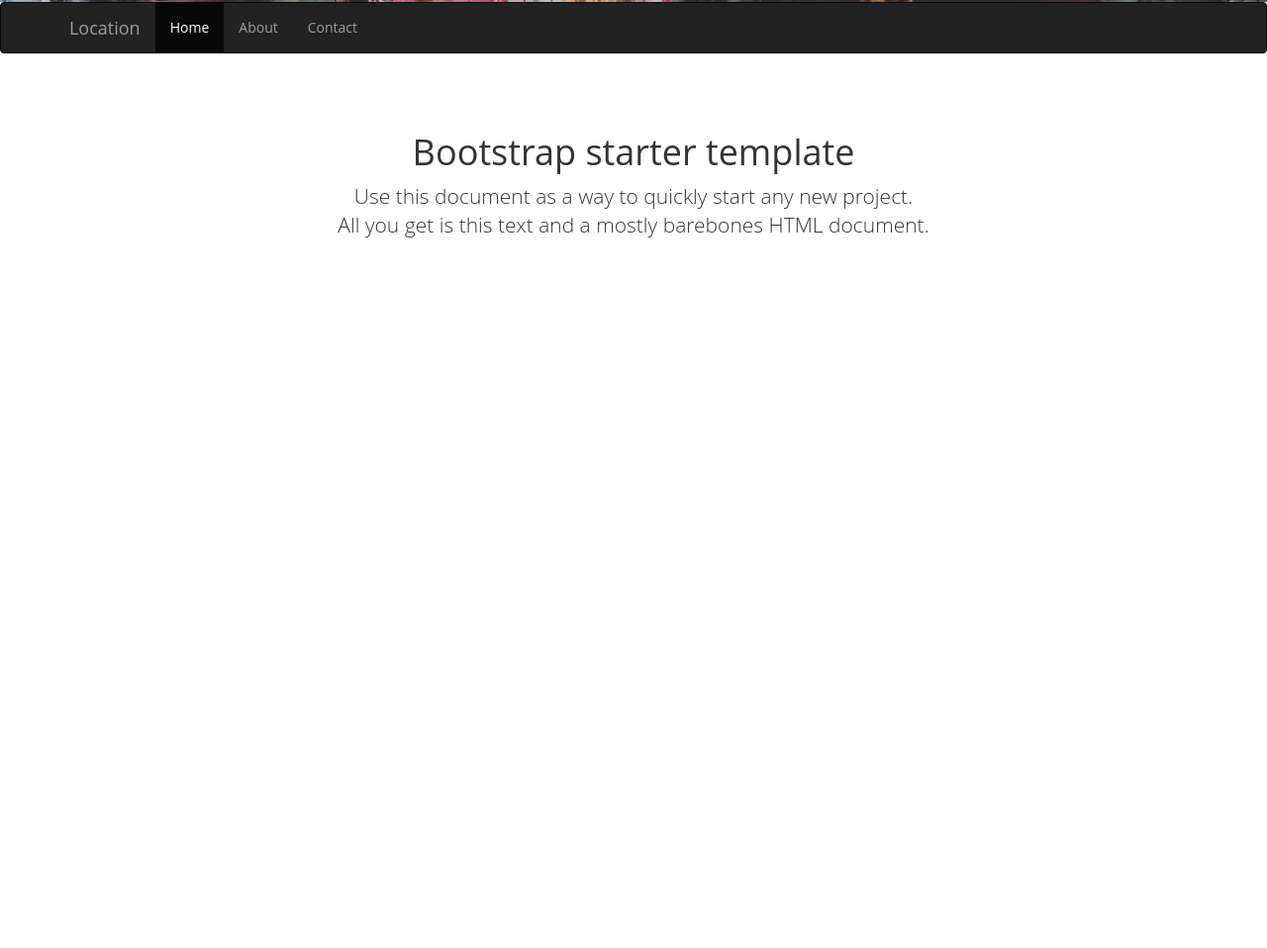
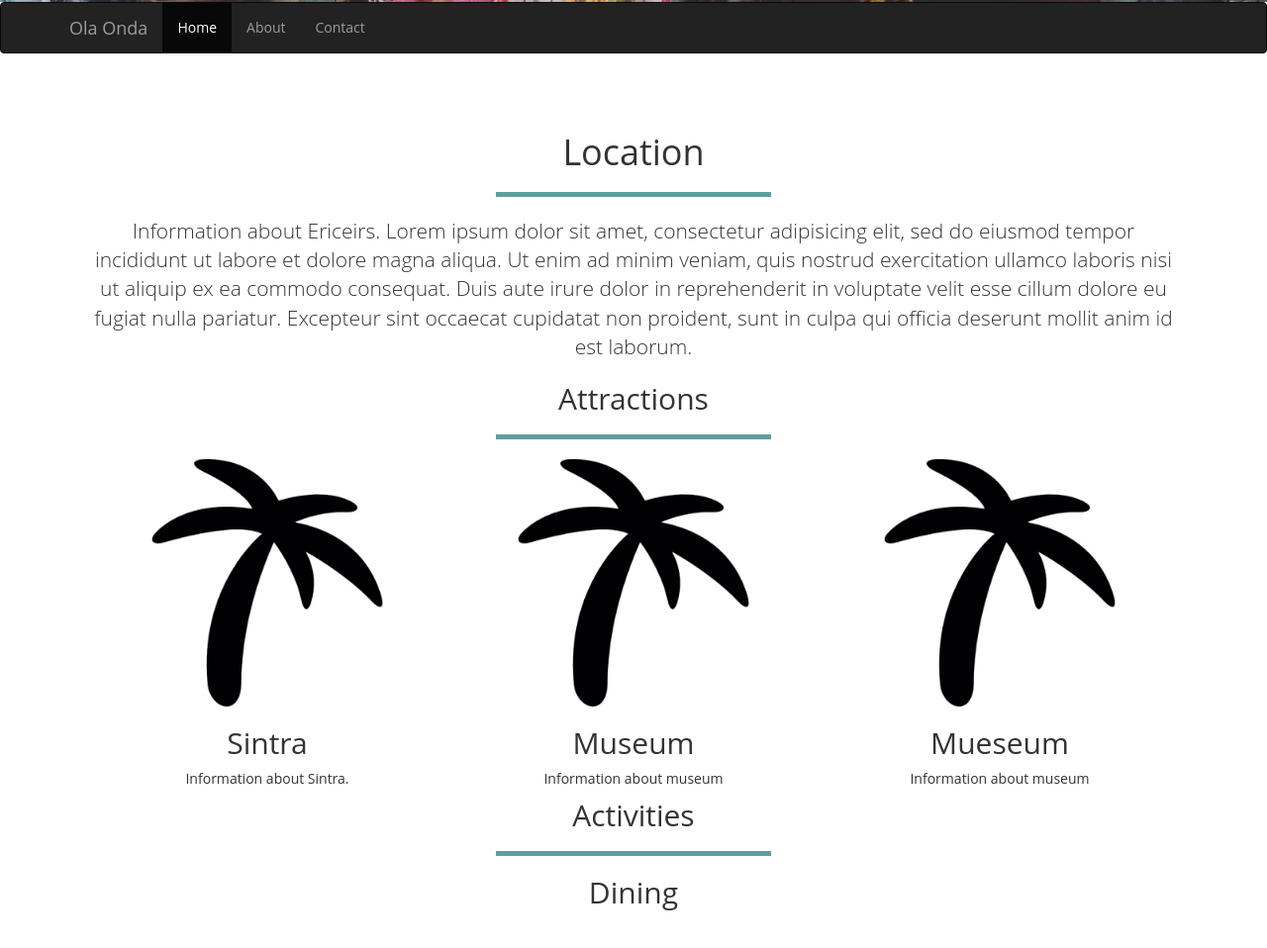
Before and after one commit to LauraXiulan/guesthouse-website, a plain HTML site: page location.html in a window 1280 px wide. Shown: the part 398-1356 px from the top of the page at 99% size. Before the commit the page ends 800 px from the top, so only its background shows below. Drawn offline with Linux system fonts and the light colour scheme.

Commit message:
Added logo, added columns, created horizontal ruler

```diff
--- a/location.css
+++ b/location.css
@@ -108,6 +108,11 @@
 	z-index: 1;
 }
 
+#logo1 {
+	width: 50px;
+	height: :auto;
+}
+
 #language-menu {
 	bottom: 70px;
 	position: absolute;
@@ -163,3 +168,34 @@
 	position: relative;
 	top: 1px;
 }
+
+
+/* ----------- content ------------*/
+
+.h1 {
+	color: teal;
+}
+
+hr {
+	clear: both;
+	color: cadetblue;
+	background-color: cadetblue;
+	height: 5px;
+	border-width: 0;
+	width: 25%;
+}
+
+
+
+/* Columns */
+.marketing .col-lg-4 {
+  margin-bottom: 20px;
+  text-align: center;
+}
+.marketing h2 {
+  font-weight: normal;
+}
+.marketing .col-lg-4 p {
+  margin-right: 10px;
+  margin-left: 10px;
+}
--- a/location.html
+++ b/location.html
@@ -39,7 +39,7 @@
         <div id="header-wrapper" style="background-image: url('./images/fruit.jpg');">
           <div id="logo">
             <a href="#">
-                <img alt="Guesthouse" src="#">
+              <img id="logo1" alt="Guesthouse" src="./images/logo.jpg">
             </a>
           </div>
           <div id="language-menu">
@@ -79,7 +79,7 @@
           <span class="icon-bar"></span>
           <span class="icon-bar"></span>
         </button>
-          <a class="navbar-brand" href="#">Location</a>
+        <a class="navbar-brand" href="#">Ola Onda</a>
       </div>
       <div id="navbar" class="collapse navbar-collapse">
         <ul class="nav navbar-nav">
@@ -90,12 +90,74 @@
       </div>
     </div>
   </nav>
+
+  <!-- END NAVBAR -->
+
   <div class="container">
     <div class="starter-template">
-        <h1>Bootstrap starter template</h1>
-        <p class="lead">Use this document as a way to quickly start any new project.<br> All you get is this text and a mostly barebones HTML document.</p>
+      <section>
+        <h1>Location</h1>
+
+        <hr>
+
+        <p class="lead">Information about Ericeirs. Lorem ipsum dolor sit amet, consectetur adipisicing elit, sed do eiusmod
+          tempor incididunt ut labore et dolore magna aliqua. Ut enim ad minim veniam,
+          quis nostrud exercitation ullamco laboris nisi ut aliquip ex ea commodo
+          consequat. Duis aute irure dolor in reprehenderit in voluptate velit esse
+          cillum dolore eu fugiat nulla pariatur. Excepteur sint occaecat cupidatat non
+          proident, sunt in culpa qui officia deserunt mollit anim id est laborum.</p>
+
+        </section>
+
+        <!-- Attractions -->
+
+        <section>
+      <div class="column">
+          <h2>Attractions</h2>
+          <hr>
+          <div class="col-lg-4">
+            <a href="./image/logo.jpg" class="without-caption image-link" title="logo">
+             <img src="./images/logo.jpg" width="250" height="250">
+           </a>
+           <h2>Sintra</h2>
+           <p>Information about Sintra.</p>
+          </div><!-- /.col-lg-4 -->
+
+         <!--library-->
+         <div class="col-lg-4">
+          <a href="./image/logo.jpg" class="with-caption image-link" title="logo">
+            <img src="./images/logo.jpg" width="250" height="250">
+          </a>
+          <h2>Museum</h2>
+          <p>Information about museum</p>
+          </div><!-- /.col-lg-4 -->
+
+        <!--prototype-->
+         <div class="col-lg-4">
+          <a href="./image/logo.jpg" class="with-caption image-link" title="logo">
+            <img src="./images/logo.jpg" width="250" height="250">
+          </a>
+          <h2>Mueseum</h2>
+          <p>Information about museum</p>
+         </div><!-- /.col-lg-4 -->
+      </div><!-- /.row -->
+
+    </section>
+
+    <h2>Activities</h2>
+
+    <hr>
+
+    <h2>Dining</h2>
+
+
+
   </div>
 </div>
+
+
+
+
     <script src="./jquery/jquery.min.js"></script>
     <script src="./bootstrap/js/bootstrap.min.js"></script>
   </body>
```
Also changed, not shown: 1 other file. Lines whose indentation alone changed are shown as unchanged.
